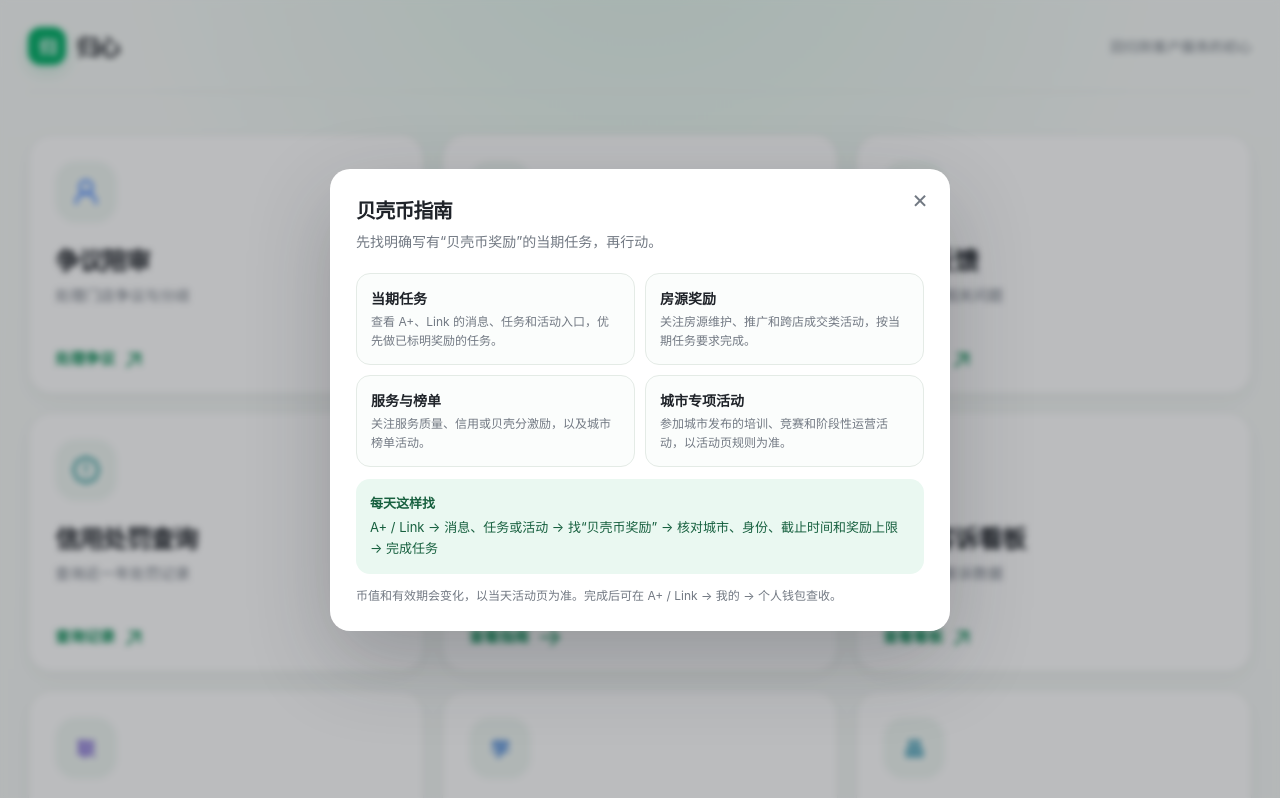
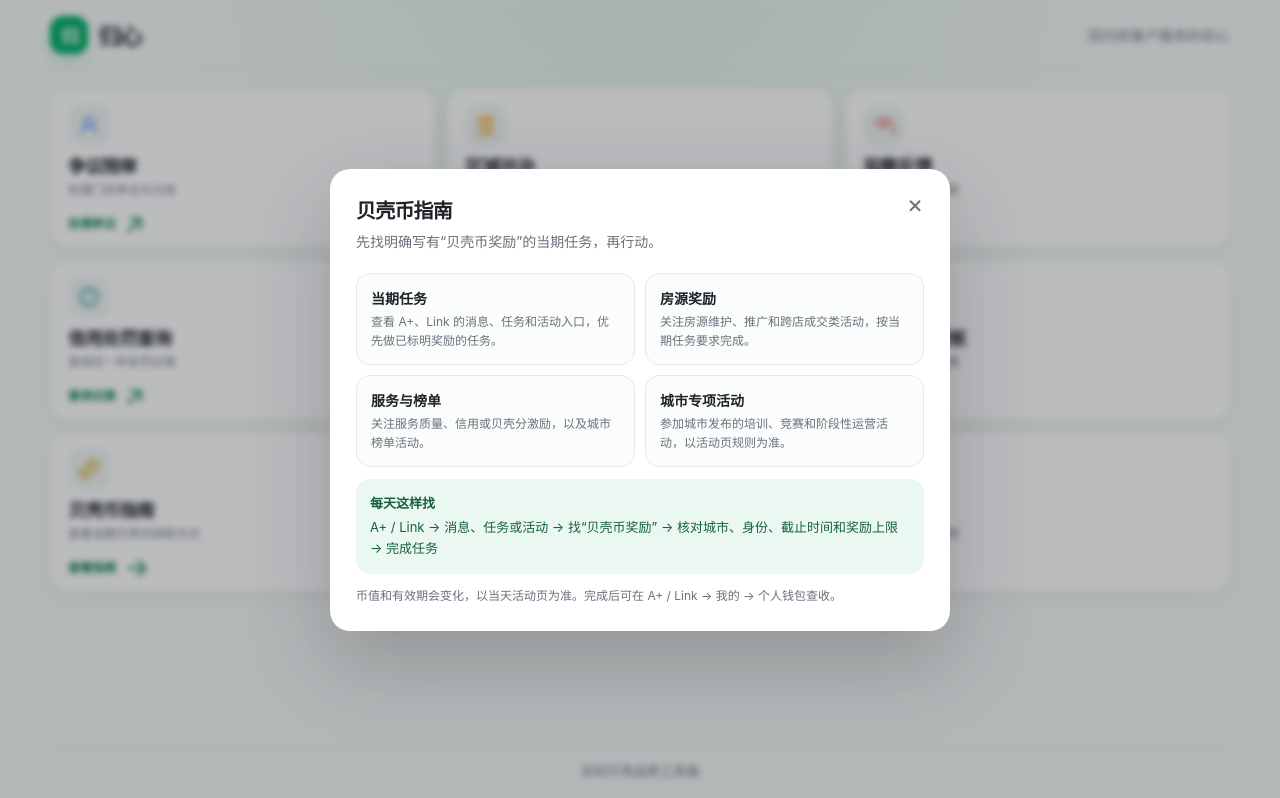
Before and after one commit to Devi-Y/guixin-public, a plain HTML site: page index.html in a window 1280 px wide. Both pictures are taken after a click on the button "贝壳币指南，查看指南". Shown: the top 798 px of the page. Drawn offline with Linux system fonts and the light colour scheme.

Commit message:
feat: polish Guixin for public release

```diff
--- a/index.html
+++ b/index.html
@@ -3,19 +3,36 @@
   <head>
     <meta charset="utf-8" />
     <meta name="viewport" content="width=device-width, initial-scale=1" />
+    <meta name="robots" content="noindex,nofollow" />
+    <meta name="referrer" content="no-referrer" />
     <meta name="theme-color" content="#087d4c" />
-    <meta name="description" content="归心，深圳贝壳品质工具箱。" />
+    <meta name="description" content="归心，深圳贝壳经纪人的品质工具统一入口。" />
+    <link rel="canonical" href="https://devi-y.github.io/guixin-public/" />
+    <link rel="icon" href="./assets/favicon.svg" type="image/svg+xml" />
+    <meta property="og:type" content="website" />
+    <meta property="og:locale" content="zh_CN" />
+    <meta property="og:title" content="归心｜深圳贝壳品质工具箱" />
+    <meta property="og:description" content="争议处理、监察反馈、信用查询、客诉看板与在线学习，一处直达。" />
+    <meta property="og:url" content="https://devi-y.github.io/guixin-public/" />
+    <meta property="og:image" content="https://devi-y.github.io/guixin-public/assets/guixin-share.png" />
+    <meta property="og:image:width" content="1200" />
+    <meta property="og:image:height" content="630" />
+    <meta property="og:image:alt" content="归心，回归到客户服务的初心，深圳贝壳品质工具箱" />
+    <meta name="twitter:card" content="summary_large_image" />
+    <meta name="twitter:title" content="归心｜深圳贝壳品质工具箱" />
+    <meta name="twitter:description" content="深圳贝壳经纪人的品质工具统一入口。" />
+    <meta name="twitter:image" content="https://devi-y.github.io/guixin-public/assets/guixin-share.png" />
     <title>归心｜深圳贝壳品质工具箱</title>
     <style>
       :root {
         --ink: #1f2329;
-        --muted: #727983;
+        --muted: #69717b;
         --subtle: #a4abb2;
         --line: #e4ebe6;
         --paper: #f5f8f6;
         --surface: #ffffff;
         --green: #00ae66;
-        --green-dark: #008950;
+        --green-dark: #007a47;
         --green-soft: #eaf8f1;
       }
 
@@ -43,15 +60,19 @@
 
       button { -webkit-tap-highlight-color: transparent; }
 
+      body.has-dialog { overflow: hidden; }
+
       .site {
-        width: min(100% - 56px, 1340px);
+        display: flex;
+        width: min(100% - 48px, 1180px);
         min-height: 100dvh;
+        flex-direction: column;
         margin: 0 auto;
       }
 
       header {
         display: flex;
-        min-height: 92px;
+        min-height: 70px;
         align-items: center;
         border-bottom: 1px solid var(--line);
       }
@@ -77,6 +98,7 @@
       }
 
       .brand-name {
+        margin: 0;
         font-size: 23px;
         font-weight: 800;
         letter-spacing: -0.06em;
@@ -90,21 +112,21 @@
       }
 
       main {
-        padding: 42px 0 48px;
+        padding: 18px 0 22px;
       }
 
       .tool-grid {
         display: grid;
         grid-template-columns: repeat(3, minmax(0, 1fr));
-        gap: 18px;
+        gap: 12px;
       }
 
       .tool-card,
       .placeholder {
         min-width: 0;
-        min-height: 232px;
+        min-height: 168px;
         border: 1px solid var(--line);
-        border-radius: 24px;
+        border-radius: 20px;
         background: var(--surface);
         box-shadow: 0 8px 20px rgba(31, 35, 41, 0.035);
       }
@@ -112,11 +134,12 @@
       .tool-card {
         display: flex;
         flex-direction: column;
-        padding: 26px;
+        padding: 16px 18px;
         color: inherit;
         cursor: pointer;
         text-align: left;
         text-decoration: none;
+        -webkit-tap-highlight-color: transparent;
         transition: border-color 160ms ease, box-shadow 160ms ease, transform 160ms ease;
       }
 
@@ -129,20 +152,19 @@
       }
 
       .tool-card:active { transform: translateY(-1px); }
-      .tool-card.is-primary { border-color: #9bdfba; }
 
       .card-icon {
         display: grid;
-        width: 62px;
-        height: 62px;
+        width: 44px;
+        height: 44px;
         place-items: center;
-        border-radius: 21px;
+        border-radius: 15px;
         background: #f0f7f3;
       }
 
       .card-icon svg {
-        width: 30px;
-        height: 30px;
+        width: 23px;
+        height: 23px;
         stroke: var(--accent);
       }
 
@@ -156,27 +178,21 @@
       .contacts { --accent: #7a62d3; }
       .learning { --accent: #3478d4; }
 
-      .card-icon-text {
-        color: var(--accent);
+      .tool-card h2 {
+        margin: 10px 0 0;
+        color: var(--ink);
         font-size: 19px;
-        font-weight: 800;
-      }
-
-      .tool-card h2 {
-        margin: 22px 0 0;
-        color: var(--ink);
-        font-size: clamp(1.2rem, 2vw, 1.55rem);
         font-weight: 780;
         letter-spacing: -0.045em;
         line-height: 1.3;
       }
 
       .tool-card p {
-        min-height: 2.9em;
-        margin: 8px 0 0;
+        min-height: 1.45em;
+        margin: 4px 0 0;
         color: var(--muted);
-        font-size: 15px;
-        line-height: 1.5;
+        font-size: 13px;
+        line-height: 1.45;
       }
 
       .card-action {
@@ -184,9 +200,9 @@
         align-items: center;
         gap: 8px;
         margin-top: auto;
-        padding-top: 22px;
+        padding-top: 10px;
         color: var(--green-dark);
-        font-size: 15px;
+        font-size: 13px;
         font-weight: 760;
         line-height: 1;
       }
@@ -218,7 +234,8 @@
       }
 
       footer {
-        padding: 24px 0 34px;
+        margin-top: auto;
+        padding: 16px 0 20px;
         border-top: 1px solid var(--line);
         color: var(--muted);
         font-size: 13px;
@@ -260,8 +277,8 @@
         top: 13px;
         right: 13px;
         display: grid;
-        width: 34px;
-        height: 34px;
+        width: 44px;
+        height: 44px;
         place-items: center;
         border: 0;
         border-radius: 10px;
@@ -395,6 +412,11 @@
 
       .directory-status.is-pending { color: var(--subtle); }
 
+      @media (prefers-reduced-motion: reduce) {
+        .tool-card,
+        .card-action .arrow { transition: none; }
+      }
+
       @media (max-width: 1024px) {
         .site { width: min(100% - 40px, 940px); }
         main { padding: 30px 0 38px; }
@@ -422,6 +444,19 @@
         .tool-card h2 { margin-top: 13px; font-size: 16px; }
         .tool-card p { min-height: 3em; font-size: 12px; }
         .card-action { padding-top: 12px; font-size: 12px; }
+      }
+
+      @media (min-width: 701px) and (max-height: 820px) {
+        main { padding: 18px 0 22px; }
+        .tool-grid { gap: 12px; }
+        .tool-card,
+        .placeholder { min-height: 160px; border-radius: 18px; }
+        .tool-card { padding: 15px 17px; }
+        .card-icon { width: 42px; height: 42px; border-radius: 14px; }
+        .card-icon svg { width: 22px; height: 22px; }
+        .tool-card h2 { margin-top: 9px; font-size: 18px; }
+        .tool-card p { min-height: 1.45em; margin-top: 3px; font-size: 12px; }
+        .card-action { padding-top: 9px; font-size: 12px; }
       }
 
       @media (max-width: 600px) {
@@ -521,7 +556,7 @@
       <header>
         <div class="brand" aria-label="归心">
           <span class="brand-mark" aria-hidden="true">归</span>
-          <strong class="brand-name">归心</strong>
+          <h1 class="brand-name">归心</h1>
         </div>
         <p class="tagline">回归到客户服务的初心</p>
       </header>
@@ -556,6 +591,20 @@
             <span class="card-action">查询记录 <span class="arrow" aria-hidden="true">↗</span></span>
           </a>
 
+          <a class="tool-card complaint-board dashboard" href="https://app-fly.ke.com/aec0f833-f638-4404-82bf-9fa66d71c947" target="_top" aria-label="链家客诉看板，查看看板">
+            <span class="card-icon" aria-hidden="true"><svg xmlns="http://www.w3.org/2000/svg" viewBox="0 0 24 24" fill="none" stroke="currentColor" stroke-width="1.9" stroke-linecap="round" stroke-linejoin="round"><path d="M21 15a4 4 0 0 1-4 4H8l-5 3V7a4 4 0 0 1 4-4h10a4 4 0 0 1 4 4z"/><path d="M12 7v4"/><path d="M12 15h.01"/></svg></span>
+            <h2>链家客诉看板</h2>
+            <p>查看链家客诉数据</p>
+            <span class="card-action">查看看板 <span class="arrow" aria-hidden="true">↗</span></span>
+          </a>
+
+          <a class="tool-card beilian quality-board" href="https://app-moma.ke.com/sz" target="_top" aria-label="贝联客诉看板，查看看板">
+            <span class="card-icon" aria-hidden="true"><svg xmlns="http://www.w3.org/2000/svg" viewBox="0 0 24 24" fill="none" stroke="currentColor" stroke-width="1.9" stroke-linecap="round" stroke-linejoin="round"><path d="M12 16v5"/><path d="M16 14v7"/><path d="M20 10v11"/><path d="m22 3-8.65 8.65a.5.5 0 0 1-.7 0L9.35 8.35a.5.5 0 0 0-.7 0L2 15"/><path d="M4 18v3"/><path d="M8 14v7"/></svg></span>
+            <h2>贝联客诉看板</h2>
+            <p>查看贝联客诉数据</p>
+            <span class="card-action">查看看板 <span class="arrow" aria-hidden="true">↗</span></span>
+          </a>
+
           <button class="tool-card coins earn" type="button" data-workspace="coins" aria-label="贝壳币指南，查看指南">
             <span class="card-icon" aria-hidden="true"><svg xmlns="http://www.w3.org/2000/svg" viewBox="0 0 24 24" fill="none" stroke="currentColor" stroke-width="1.9" stroke-linecap="round" stroke-linejoin="round"><path d="M13.744 17.736a6 6 0 1 1-7.48-7.48"/><path d="M15 6h1v4"/><path d="m6.134 14.768.866-.5 2 3.464"/><circle cx="16" cy="8" r="6"/></svg></span>
             <h2>贝壳币指南</h2>
@@ -563,32 +612,18 @@
             <span class="card-action">查看指南 <span class="arrow" aria-hidden="true">→</span></span>
           </button>
 
-          <a class="tool-card complaint-board dashboard" href="https://app-fly.ke.com/aec0f833-f638-4404-82bf-9fa66d71c947" target="_top" aria-label="链家客诉看板，查看看板">
-            <span class="card-icon card-icon-text" aria-hidden="true">诉</span>
-            <h2>链家客诉看板</h2>
-            <p>查看链家客诉数据</p>
-            <span class="card-action">查看看板 <span class="arrow" aria-hidden="true">↗</span></span>
-          </a>
-
           <button class="tool-card contacts directory" type="button" data-workspace="contacts" aria-label="模块负责人，查看联系人">
-            <span class="card-icon card-icon-text" aria-hidden="true">联</span>
+            <span class="card-icon" aria-hidden="true"><svg xmlns="http://www.w3.org/2000/svg" viewBox="0 0 24 24" fill="none" stroke="currentColor" stroke-width="1.9" stroke-linecap="round" stroke-linejoin="round"><path d="M18 21a8 8 0 0 0-16 0"/><circle cx="10" cy="8" r="5"/><path d="M22 21a8 8 0 0 0-4-6.92"/><path d="M16 3.13a5 5 0 0 1 0 9.74"/></svg></span>
             <h2>模块负责人</h2>
             <p>查找各模块负责人</p>
             <span class="card-action">查看联系人 <span class="arrow" aria-hidden="true">→</span></span>
           </button>
 
           <a class="tool-card learning course" href="https://study.ke.com/homePage" target="_top" aria-label="在线学习，开始学习">
-            <span class="card-icon card-icon-text" aria-hidden="true">学</span>
+            <span class="card-icon" aria-hidden="true"><svg xmlns="http://www.w3.org/2000/svg" viewBox="0 0 24 24" fill="none" stroke="currentColor" stroke-width="1.9" stroke-linecap="round" stroke-linejoin="round"><path d="M12 7v14"/><path d="M3 18a1 1 0 0 1-1-1V5a2 2 0 0 1 2-2h5a3 3 0 0 1 3 3v15a3 3 0 0 0-3-3Z"/><path d="M21 12V5a2 2 0 0 0-2-2h-5a3 3 0 0 0-3 3"/><path d="m16 19 2 2 4-4"/></svg></span>
             <h2>在线学习</h2>
             <p>进入贝壳在线课程</p>
             <span class="card-action">开始学习 <span class="arrow" aria-hidden="true">↗</span></span>
-          </a>
-
-          <a class="tool-card beilian quality-board" href="https://app-moma.ke.com/sz" target="_top" aria-label="贝联客诉看板，查看看板">
-            <span class="card-icon card-icon-text" aria-hidden="true">品</span>
-            <h2>贝联客诉看板</h2>
-            <p>查看贝联客诉数据</p>
-            <span class="card-action">查看看板 <span class="arrow" aria-hidden="true">↗</span></span>
           </a>
         </section>
       </main>
@@ -637,7 +672,7 @@
       </section>
     </div>
 
-    <script src="./tools.js?v=20260828-5"></script>
+    <script src="./tools.js?v=20260831-1"></script>
     <script>
       const iconSvgs = {
         "user-round": '<svg xmlns="http://www.w3.org/2000/svg" viewBox="0 0 24 24" fill="none" stroke="currentColor" stroke-width="1.9" stroke-linecap="round" stroke-linejoin="round"><circle cx="12" cy="8" r="5"/><path d="M20 21a8 8 0 0 0-16 0"/></svg>',
@@ -645,6 +680,10 @@
         eye: '<svg xmlns="http://www.w3.org/2000/svg" viewBox="0 0 24 24" fill="none" stroke="currentColor" stroke-width="1.9" stroke-linecap="round" stroke-linejoin="round"><path d="M2.062 12.348a1 1 0 0 1 0-.696 10.75 10.75 0 0 1 19.876 0 1 0 0 1 0 .696 10.75 10.75 0 0 1-19.876 0"/><circle cx="12" cy="12" r="3"/></svg>',
         "badge-alert": '<svg xmlns="http://www.w3.org/2000/svg" viewBox="0 0 24 24" fill="none" stroke="currentColor" stroke-width="1.9" stroke-linecap="round" stroke-linejoin="round"><path d="M3.85 8.62a4 4 0 0 1 4.78-4.77 4 4 0 0 1 6.74 0 4 4 0 0 1 4.78 4.78 4 4 0 0 1 0 6.74 4 4 0 0 1-4.77 4.78 4 4 0 0 1-6.75 0 4 4 0 0 1-4.78-4.77 4 4 0 0 1 0-6.76Z"/><line x1="12" x2="12" y1="8" y2="12"/><line x1="12" x2="12.01" y1="16" y2="16"/></svg>',
         coins: '<svg xmlns="http://www.w3.org/2000/svg" viewBox="0 0 24 24" fill="none" stroke="currentColor" stroke-width="1.9" stroke-linecap="round" stroke-linejoin="round"><path d="M13.744 17.736a6 6 0 1 1-7.48-7.48"/><path d="M15 6h1v4"/><path d="m6.134 14.768.866-.5 2 3.464"/><circle cx="16" cy="8" r="6"/></svg>',
+        "message-square-warning": '<svg xmlns="http://www.w3.org/2000/svg" viewBox="0 0 24 24" fill="none" stroke="currentColor" stroke-width="1.9" stroke-linecap="round" stroke-linejoin="round"><path d="M21 15a4 4 0 0 1-4 4H8l-5 3V7a4 4 0 0 1 4-4h10a4 4 0 0 1 4 4z"/><path d="M12 7v4"/><path d="M12 15h.01"/></svg>',
+        "chart-no-axes-combined": '<svg xmlns="http://www.w3.org/2000/svg" viewBox="0 0 24 24" fill="none" stroke="currentColor" stroke-width="1.9" stroke-linecap="round" stroke-linejoin="round"><path d="M12 16v5"/><path d="M16 14v7"/><path d="M20 10v11"/><path d="m22 3-8.65 8.65a.5.5 0 0 1-.7 0L9.35 8.35a.5.5 0 0 0-.7 0L2 15"/><path d="M4 18v3"/><path d="M8 14v7"/></svg>',
+        "users-round": '<svg xmlns="http://www.w3.org/2000/svg" viewBox="0 0 24 24" fill="none" stroke="currentColor" stroke-width="1.9" stroke-linecap="round" stroke-linejoin="round"><path d="M18 21a8 8 0 0 0-16 0"/><circle cx="10" cy="8" r="5"/><path d="M22 21a8 8 0 0 0-4-6.92"/><path d="M16 3.13a5 5 0 0 1 0 9.74"/></svg>',
+        "book-open-check": '<svg xmlns="http://www.w3.org/2000/svg" viewBox="0 0 24 24" fill="none" stroke="currentColor" stroke-width="1.9" stroke-linecap="round" stroke-linejoin="round"><path d="M12 7v14"/><path d="M3 18a1 1 0 0 1-1-1V5a2 2 0 0 1 2-2h5a3 3 0 0 1 3 3v15a3 3 0 0 0-3-3Z"/><path d="M21 12V5a2 2 0 0 0-2-2h-5a3 3 0 0 0-3 3"/><path d="m16 19 2 2 4-4"/></svg>',
       };
 
       const toolGrid = document.getElementById("tool-grid");
@@ -677,12 +716,7 @@
         const icon = document.createElement("span");
         icon.className = "card-icon";
         icon.setAttribute("aria-hidden", "true");
-        if (tool.iconText) {
-          icon.classList.add("card-icon-text");
-          icon.textContent = tool.iconText;
-        } else {
-          icon.innerHTML = iconSvgs[tool.icon] || "";
-        }
+        icon.innerHTML = iconSvgs[tool.icon] || "";
 
         const heading = document.createElement("h2");
         heading.textContent = tool.title;
@@ -703,7 +737,10 @@
         return card;
       }
 
-      toolGrid.replaceChildren(...window.GUIXIN_TOOLS.map(createToolElement));
+      const configuredTools = Array.isArray(window.GUIXIN_TOOLS) ? window.GUIXIN_TOOLS : [];
+      if (configuredTools.length === 9) {
+        toolGrid.replaceChildren(...configuredTools.map(createToolElement));
+      }
 
       const workspaces = {
         coins: {
@@ -716,24 +753,38 @@
 
       const coinGuide = document.getElementById("coin-guide");
       const contactsDirectory = document.getElementById("contacts-directory");
+      const site = document.querySelector(".site");
       const guideClose = document.querySelector(".guide-close");
       const contactsClose = document.querySelector(".contacts-close");
       const contactList = document.getElementById("contact-list");
-      let activeWorkspace = null;
+      let activeOverlay = null;
+      let activeTrigger = null;
 
-      function closeCoinGuide() {
-        coinGuide.hidden = true;
-        activeWorkspace = null;
+      function openDialog(overlay, closeButton, trigger) {
+        activeOverlay = overlay;
+        activeTrigger = trigger;
+        overlay.hidden = false;
+        closeButton.focus();
+        site.setAttribute("inert", "");
+        site.setAttribute("aria-hidden", "true");
+        document.body.classList.add("has-dialog");
       }
 
-      function closeContactsDirectory() {
-        contactsDirectory.hidden = true;
-        activeWorkspace = null;
+      function closeDialog() {
+        if (!activeOverlay) return;
+        const trigger = activeTrigger;
+        activeOverlay.hidden = true;
+        activeOverlay = null;
+        activeTrigger = null;
+        site.removeAttribute("inert");
+        site.removeAttribute("aria-hidden");
+        document.body.classList.remove("has-dialog");
+        trigger?.focus();
       }
 
       function renderContacts() {
-        const contacts = window.GUIXIN_CONTACTS || [];
-        const toolsById = new Map(window.GUIXIN_TOOLS.map((tool) => [tool.id, tool]));
+        const contacts = Array.isArray(window.GUIXIN_CONTACTS) ? window.GUIXIN_CONTACTS : [];
+        const toolsById = new Map(configuredTools.map((tool) => [tool.id, tool]));
         const rows = contacts.map((contact) => {
           const linkedTool = toolsById.get(contact.moduleId);
           const canOpen = linkedTool?.kind === "external" && linkedTool.href;
@@ -766,35 +817,33 @@
 
       document.querySelectorAll("[data-workspace]").forEach((button) => {
         button.addEventListener("click", () => {
-          activeWorkspace = workspaces[button.dataset.workspace];
-          if (!activeWorkspace) return;
+          const workspace = workspaces[button.dataset.workspace];
+          if (!workspace) return;
 
-          if (activeWorkspace.type === "guide") {
-            coinGuide.hidden = false;
-            guideClose.focus();
+          if (workspace.type === "guide") {
+            openDialog(coinGuide, guideClose, button);
             return;
           }
 
-          if (activeWorkspace.type === "contacts") {
-            contactsDirectory.hidden = false;
-            contactsClose.focus();
+          if (workspace.type === "contacts") {
+            openDialog(contactsDirectory, contactsClose, button);
             return;
           }
 
         });
       });
-      guideClose.addEventListener("click", closeCoinGuide);
+      guideClose.addEventListener("click", closeDialog);
       coinGuide.addEventListener("click", (event) => {
-        if (event.target === coinGuide) closeCoinGuide();
+        if (event.target === coinGuide) closeDialog();
       });
-      contactsClose.addEventListener("click", closeContactsDirectory);
+      contactsClose.addEventListener("click", closeDialog);
       contactsDirectory.addEventListener("click", (event) => {
-        if (event.target === contactsDirectory) closeContactsDirectory();
+        if (event.target === contactsDirectory) closeDialog();
       });
       document.addEventListener("keydown", (event) => {
-        if (event.key !== "Escape") return;
-        if (!contactsDirectory.hidden) closeContactsDirectory();
-        else if (!coinGuide.hidden) closeCoinGuide();
+        if (event.key !== "Escape" || !activeOverlay) return;
+        event.preventDefault();
+        closeDialog();
       });
     </script>
   </body>
--- a/tools.js
+++ b/tools.js
@@ -6,7 +6,7 @@
  * - description：桌面端的一句话说明（手机端不展示）
  * - href：同事提供的外部链接
  * - kind：external 为外部链接；workspace 为归心内置工作台
- * - iconText：没有现成图标时，在图标位展示的单字
+ * - icon：与页面 iconSvgs 对应的图标名称
  * - healthCheck：browser 表示该内部链接只在经纪人浏览器中验证
  *
  * 九宫格始终保留 9 个位置。启用新模块时，将一个 placeholder 替换为模块配置即可。
@@ -55,6 +55,26 @@
       action: "查询记录",
     },
     {
+      id: "complaint-dashboard",
+      kind: "external",
+      href: "https://app-fly.ke.com/aec0f833-f638-4404-82bf-9fa66d71c947",
+      style: "complaint-board dashboard",
+      icon: "message-square-warning",
+      title: "链家客诉看板",
+      description: "查看链家客诉数据",
+      action: "查看看板",
+    },
+    {
+      id: "beilian-quality",
+      kind: "external",
+      href: "https://app-moma.ke.com/sz",
+      style: "beilian quality-board",
+      icon: "chart-no-axes-combined",
+      title: "贝联客诉看板",
+      description: "查看贝联客诉数据",
+      action: "查看看板",
+    },
+    {
       id: "coin-guide",
       kind: "workspace",
       workspace: "coins",
@@ -65,21 +85,11 @@
       action: "查看指南",
     },
     {
-      id: "complaint-dashboard",
-      kind: "external",
-      href: "https://app-fly.ke.com/aec0f833-f638-4404-82bf-9fa66d71c947",
-      style: "complaint-board dashboard",
-      iconText: "诉",
-      title: "链家客诉看板",
-      description: "查看链家客诉数据",
-      action: "查看看板",
-    },
-    {
       id: "contacts",
       kind: "workspace",
       workspace: "contacts",
       style: "contacts directory",
-      iconText: "联",
+      icon: "users-round",
       title: "模块负责人",
       description: "查找各模块负责人",
       action: "查看联系人",
@@ -89,27 +99,17 @@
       kind: "external",
       href: "https://study.ke.com/homePage",
       style: "learning course",
-      iconText: "学",
+      icon: "book-open-check",
       title: "在线学习",
       description: "进入贝壳在线课程",
       action: "开始学习",
     },
-    {
-      id: "beilian-quality",
-      kind: "external",
-      href: "https://app-moma.ke.com/sz",
-      style: "beilian quality-board",
-      iconText: "品",
-      title: "贝联客诉看板",
-      description: "查看贝联客诉数据",
-      action: "查看看板",
-    },
   ];
 
   const contacts = [
-    { module: "监察反馈", owner: "陈婉瑜", moduleId: "supervision" },
     { module: "争议陪审", owner: "李昊轩", moduleId: "jury" },
     { module: "区域共治", owner: "陈梦怡", moduleId: "governance" },
+    { module: "监察反馈", owner: "陈婉瑜", moduleId: "supervision" },
     { module: "信用处罚查询", owner: "李昊轩", moduleId: "credit-penalty" },
     { module: "链家客诉看板", owner: "陈瑜", moduleId: "complaint-dashboard" },
     { module: "贝联客诉看板", owner: "胡佳伟", moduleId: "beilian-quality" },
```
Also changed, not shown: share.html (+4 -1 lines), assets/favicon.svg (added), assets/guixin-share.png (added).
